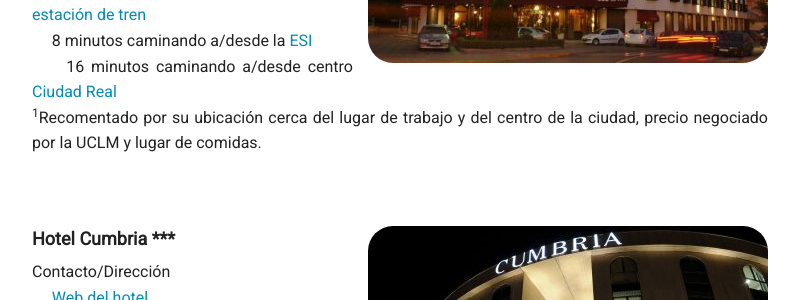
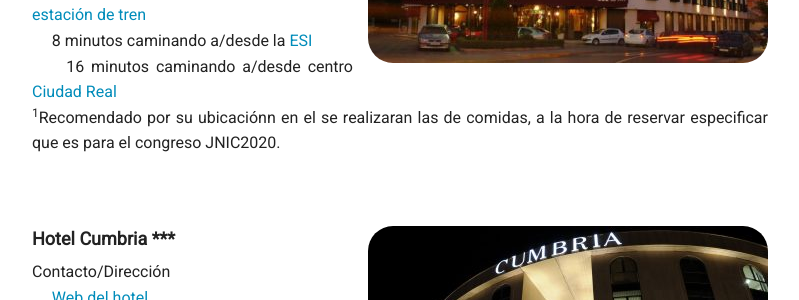
Before and after one commit to jnic2020/jnic2021.github.io, a Jekyll site: the page built from alojamiento.md, in a window 1280 px wide and 900 px high, scrolled down 638 px. Shown: the part 152-452 px from the top of the window, without its empty margins (240-1039 px from the left). Built offline with Jekyll 4.4.1, drawn with Linux system fonts in a browser that asks for light colours; nearby versions of some CDN libraries.

Commit message:
Alojamiento

```diff
--- a/alojamiento.md
+++ b/alojamiento.md
@@ -28,7 +28,7 @@ Distancias:
   <br>&nbsp;&nbsp;&nbsp;&nbsp;22 minutos caminando a/desde la [estación de tren](https://www.google.com/maps/dir/Parking+Estaci%C3%B3n+AVE,+Ciudad+Real/Hotel+Do%C3%B1a+Carlota,+Ronda+de+Toledo,+Ciudad+Real/@38.9892355,-3.9217915,16z/data=!3m1!4b1!4m14!4m13!1m5!1m1!1s0xd6bc349e56b276f:0x8692a93cf4952340!2m2!1d-3.91209!2d38.98543!1m5!1m1!1s0xd6bc343116e1a65:0x49d9184d13e2a4a7!2m2!1d-3.9233854!2d38.9941623!3e2)
   <br>&nbsp;&nbsp;&nbsp;&nbsp; 8 minutos caminando a/desde la [ESI](https://www.google.com/maps/dir/Escuela+Superior+de+Inform%C3%A1tica,+Paseo+Universidad,+4,+13071+Ciudad+Real,+Cdad.+Real/Hotel+Do%C3%B1a+Carlota,+Ronda+de+Toledo,+21,+13005+Ciudad+Real,+Cdad.+Real/@38.9922006,-3.9240104,17z/data=!3m1!4b1!4m14!4m13!1m5!1m1!1s0xd6bc3441815e52f:0xe9d3de4afcb57d4d!2m2!1d-3.9200735!2d38.9902389!1m5!1m1!1s0xd6bc343116e1a65:0x49d9184d13e2a4a7!2m2!1d-3.9233854!2d38.9941623!3e2)
   <br>&nbsp;&nbsp;&nbsp;&nbsp; 16 minutos caminando a/desde centro [Ciudad Real](https://www.google.com/maps/dir/Hotel+Do%C3%B1a+Carlota,+Ronda+de+Toledo,+Ciudad+Real/Plaza+Mayor,+13001+Ciudad+Real,+Cdad.+Real/@38.9898043,-3.9300161,16z/data=!3m1!4b1!4m14!4m13!1m5!1m1!1s0xd6bc343116e1a65:0x49d9184d13e2a4a7!2m2!1d-3.9233854!2d38.9941623!1m5!1m1!1s0xd6bc36ae853415d:0xff9f99208a5918a5!2m2!1d-3.9287594!2d38.9854464!3e2)<br>
-   <sup>1</sup>Recomentado por su ubicación cerca del lugar de trabajo y del centro de la ciudad,  precio negociado por la UCLM y lugar de comidas.
+   <sup>1</sup>Recomendado por su ubicaciónn en el se realizaran las de comidas, a la hora de reservar especificar que es para el congreso JNIC2020.
 
 <a data-fancybox="gallery-carlota" href="{{site.url}}/images/hoteles/Carlota01.jpg"></a>
 <a data-fancybox="gallery-carlota" href="{{site.url}}/images/hoteles/Carlota02.jpg"></a>
```
